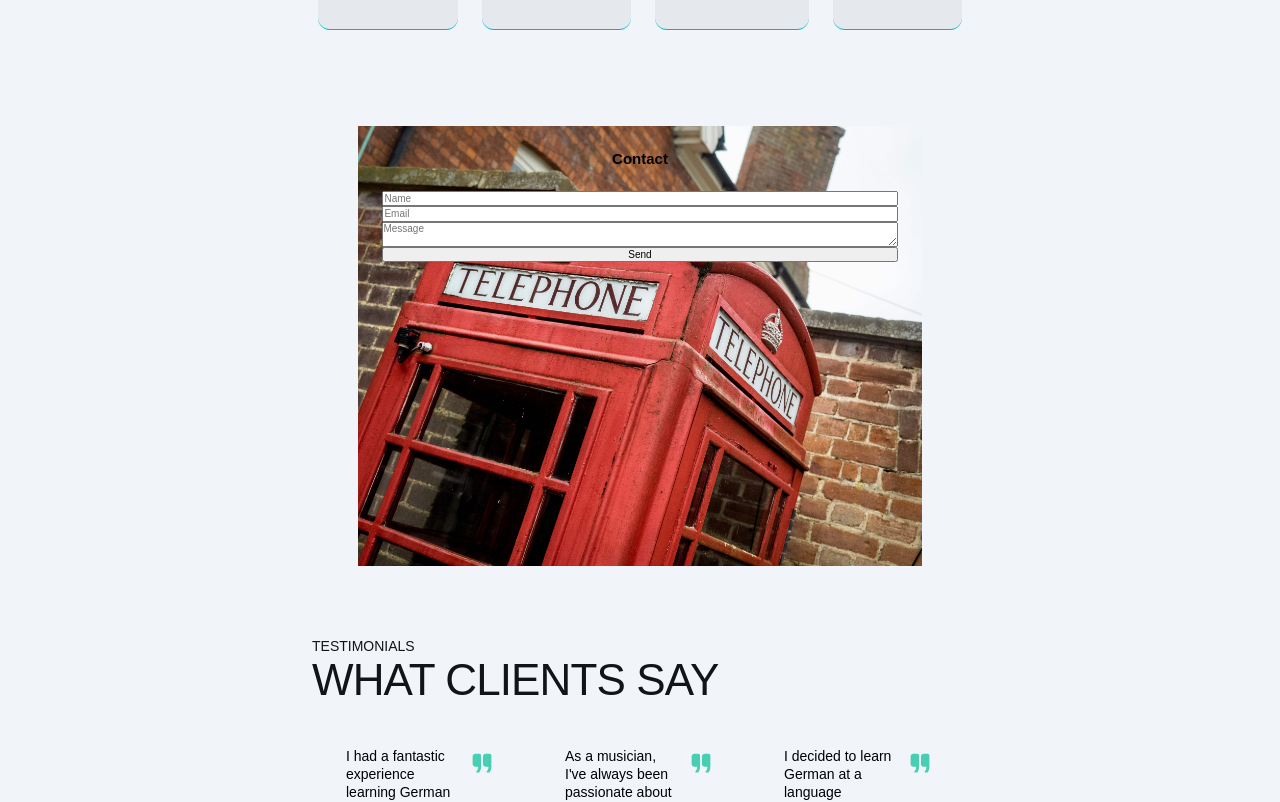
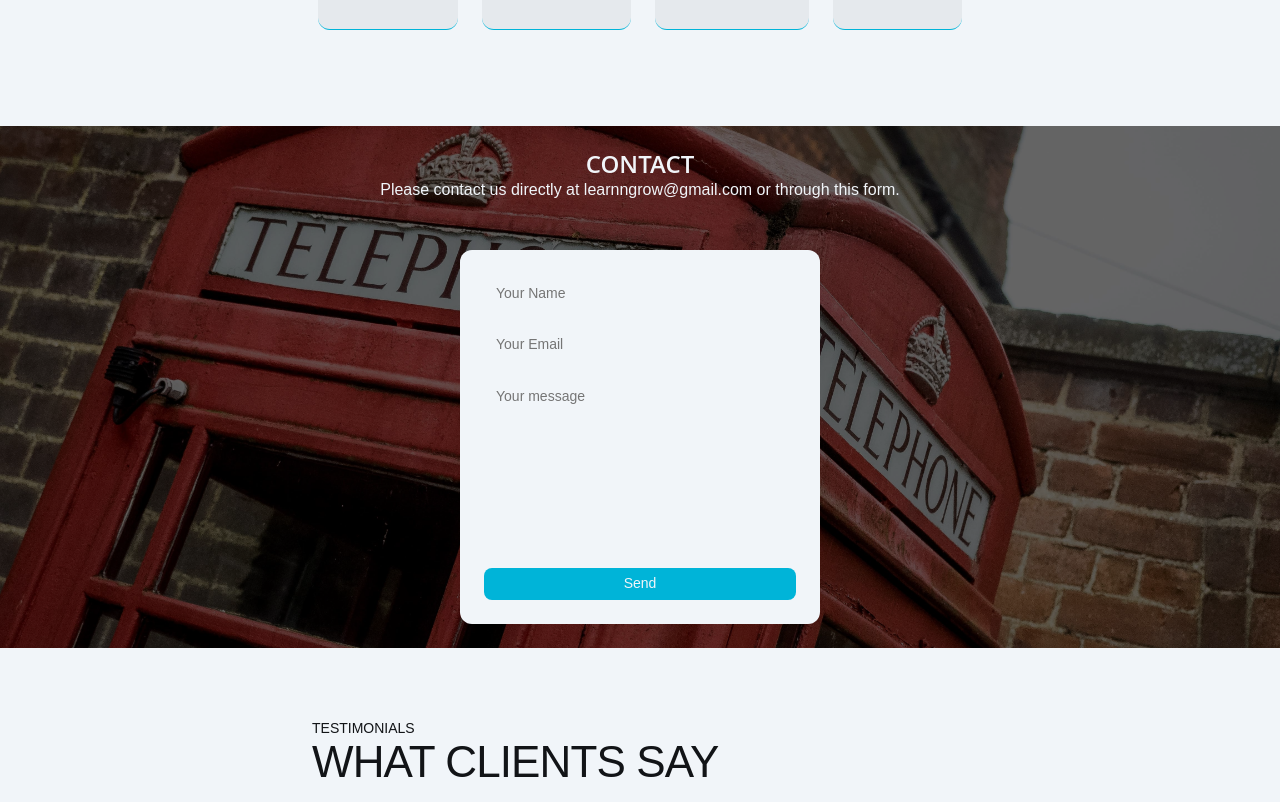
Before and after one commit to Alexandrbig1/learn-n-grow, a React (Vite) app: page / in a window 1280 px wide. Shown: the part 960-1762 px from the top of the page. Built offline with nearby package versions, Linux system fonts and the light colour scheme.

Commit message:
fix: updated contact section

```diff
--- a/package.json
+++ b/package.json
@@ -32,7 +32,7 @@
     "react-icons": "^5.0.1",
     "react-router-dom": "^6.22.2",
     "react-slick": "^0.30.2",
-    "react-toastify": "^10.0.4",
+    "react-toastify": "^10.0.5",
     "slick-carousel": "^1.8.1",
     "styled-components": "^6.1.8"
   },
--- a/src/components/App.jsx
+++ b/src/components/App.jsx
@@ -1,17 +1,15 @@
 import { ThemeProvider } from "styled-components";
 import { GlobalStyle } from "./GlobalStyle";
+import { ToastContainer } from "react-toastify";
+import "react-toastify/dist/ReactToastify.css";
+import RootLayout from "../layouts/RootLayout";
+import { lazy, useState } from "react";
 import {
   Route,
   RouterProvider,
   createBrowserRouter,
   createRoutesFromElements,
 } from "react-router-dom";
-import RootLayout from "../layouts/RootLayout";
-import Home from "../pages/Home/Home";
-import { useState } from "react";
-import Privacy from "../pages/Privacy/Privacy";
-import Terms from "../pages/Terms/Terms";
-import NotFound from "../pages/NotFound/NotFound";
 
 const theme = {
   light: {
@@ -19,6 +17,7 @@ const theme = {
       mainBgColor: "#f1f5f9",
       mainBgColorLowOp: "#3e3e3e10",
       accentColor: "#00b4d8",
+      accentColorLowOp: "#00b4d830",
       accentColorHover: "#0090ad",
       mainTextColor: "#121417",
       mainTextColorRev: "#f1f5f9",
@@ -29,11 +28,17 @@ const theme = {
       mainBgColor: "#242424",
       mainBgColorLowOp: "#f1f5f920",
       accentColor: "#bfd6ea",
+      accentColorLowOp: "#bfd6ea30",
       accentColorHover: "#99abbb",
       mainTextColor: "#121417",
     },
   },
 };
+
+const Home = lazy(() => import("../pages/Home/Home"));
+const Privacy = lazy(() => import("../pages/Privacy/Privacy"));
+const Terms = lazy(() => import("../pages/Terms/Terms"));
+const NotFound = lazy(() => import("../pages/NotFound/NotFound"));
 
 function App() {
   const [isDarkTheme, setIsDarkTheme] = useState(() => {
@@ -66,6 +71,7 @@ function App() {
     <ThemeProvider theme={isDarkTheme ? theme.dark : theme.light}>
       <GlobalStyle />
       <RouterProvider router={router} />
+      <ToastContainer />
     </ThemeProvider>
   );
 }
--- a/src/components/Contact/Contact.jsx
+++ b/src/components/Contact/Contact.jsx
@@ -1,17 +1,96 @@
-import { ContactContainer, ContactForm, ContactTitle } from "./Contact.styled";
+import { useRef } from "react";
+import emailRegex from "../../regex/emailRegex";
+import { toast } from "react-toastify";
+import { commonToastOptions } from "../../helpers/toastOptions";
+import {
+  ContactBtn,
+  ContactContainer,
+  ContactForm,
+  ContactInput,
+  ContactText,
+  ContactTextarea,
+  ContactTitle,
+  ContactWrapper,
+} from "./Contact.styled";
 
 function Contact() {
+  const form = useRef();
+
+  const handleNeedHelp = async (e) => {
+    e.preventDefault();
+
+    const data = {
+      name: e.target.name.value,
+      email: e.target.email.value,
+      message: e.target.message.value,
+    };
+
+    const validEmail = emailRegex.test(data.email);
+    const validMessage = data.message.length > 0;
+
+    if (!(validEmail && validMessage)) {
+      if (!validMessage && data.email.length === 0) {
+        toast.warning(
+          "Please fill in all required fields!",
+          commonToastOptions
+        );
+      } else if (!validEmail) {
+        toast.warning(
+          "Please enter a valid email address!",
+          commonToastOptions
+        );
+      } else {
+        toast.warning("Please enter a message!", commonToastOptions);
+      }
+      return;
+    }
+
+    try {
+      // await fetchEmailDB(data);
+      // await emailjs.sendForm(
+      //   VITE_EMAIL_ID,
+      //   VITE_EMAIL_TEMPLATE_ID,
+      //   form.current,
+      //   {
+      //     publicKey: VITE_EMAIL_API_KEY,
+      //     from: "portfolio",
+      //   }
+      // );
+
+      toast.success(
+        "Thank you for reaching out! Your message has been received.",
+        commonToastOptions
+      );
+    } catch (error) {
+      toast.error(
+        "Error submitting request. Please try again later.",
+        commonToastOptions
+      );
+    } finally {
+      form.current.reset();
+    }
+  };
+
   return (
     <ContactContainer>
-      <ContactTitle>Contact</ContactTitle>
-      <div>
-        <ContactForm>
-          <input type="text" placeholder="Name" />
-          <input type="email" placeholder="Email" />
-          <textarea placeholder="Message"></textarea>
-          <button type="submit">Send</button>
+      <ContactWrapper>
+        <ContactTitle>Contact</ContactTitle>
+        <ContactText>
+          Please contact us directly at learnngrow@gmail.com or through this
+          form.
+        </ContactText>
+        <ContactForm ref={form} onSubmit={handleNeedHelp}>
+          <ContactInput type="text" name="name" placeholder="Your Name" />
+          <ContactInput type="text" name="email" placeholder="Your Email" />
+          <ContactTextarea
+            name="message"
+            placeholder="Your message"
+            cols="30"
+            rows="10"
+          ></ContactTextarea>
+          <ContactBtn type="submit">Send</ContactBtn>
         </ContactForm>
-      </div>
+      </ContactWrapper>
     </ContactContainer>
   );
 }
--- a/src/components/Contact/Contact.styled.jsx
+++ b/src/components/Contact/Contact.styled.jsx
@@ -1,24 +1,159 @@
 import styled from "styled-components";
 import formImg from "@/assets/form.jpg";
+import { primaryFont, secondaryFont } from "../fonts";
 
 export const ContactContainer = styled.section`
   margin: 0 auto;
-  padding: 2.4rem 0;
-  width: 80%;
-  height: 44rem;
+  width: 100%;
+  height: 100%;
+`;
+
+export const ContactWrapper = styled.div`
+  padding: 2.4rem 9.6rem;
+  margin: 0 auto;
+  width: 100%;
+  height: auto;
   position: relative;
-  background: url(${formImg});
+  background: url(${formImg}), linear-gradient(#000000, #00000050);
   background-size: cover;
   background-repeat: no-repeat;
   background-position: center;
+  z-index: 1;
+
+  display: flex;
+  flex-direction: column;
+
+  &::before {
+    content: "";
+    position: absolute;
+    top: 0;
+    left: 0;
+    right: 0;
+    bottom: 0;
+    background-color: rgba(0, 0, 0, 0.6);
+    z-index: -1;
+  }
 `;
 
 export const ContactTitle = styled.h2`
   text-align: center;
+  font-family: ${secondaryFont};
+  font-weight: 600;
+  font-size: 24px;
+  line-height: 1.16667;
+  text-transform: uppercase;
+  color: ${(p) => p.theme.colors.mainTextColorRev};
+`;
+
+export const ContactText = styled.p`
+  text-align: center;
+  font-family: ${primaryFont};
+  font-weight: 400;
+  font-size: 16px;
+  line-height: 1.5;
+  color: ${(p) => p.theme.colors.mainTextColorRev};
+  margin-bottom: 4.8rem;
 `;
 
 export const ContactForm = styled.form`
   display: flex;
   flex-direction: column;
+  align-self: center;
+  gap: 1.2rem;
+  background-color: ${(p) => p.theme.colors.mainBgColor};
+  border-radius: 1.2rem;
+  width: 100%;
+  z-index: 20;
   padding: 2.4rem;
+
+  @media (min-width: 768px) {
+    max-width: 36rem;
+  }
 `;
+
+export const ContactInput = styled.input`
+  border: none;
+  outline: none;
+  background: none;
+  padding: 1.2rem;
+  border-radius: 0.8rem;
+  background-color: ${(p) => p.theme.colors.lightColor};
+
+  font-family: ${primaryFont};
+  font-weight: 500;
+  font-size: 1.4rem;
+  line-height: 1.11111;
+  color: ${(p) => p.theme.colors.darkColor};
+
+  transition: all var(--primary-transition);
+
+  &::placeholder {
+    font-family: ${primaryFont};
+    font-weight: 500;
+    font-size: 1.4rem;
+    line-height: 1.11111;
+    color: ${(p) => p.theme.colors.experienceGreyColor};
+  }
+
+  &:focus {
+    outline: none;
+    box-shadow: ${(p) => p.theme.colors.boxShadow} 0px 1px 12px;
+  }
+`;
+
+export const ContactTextarea = styled.textarea`
+  border: none;
+  outline: none;
+  background: none;
+  padding: 1.2rem;
+  border-radius: 0.8rem;
+  background-color: ${(p) => p.theme.colors.lightColor};
+  resize: none;
+
+  font-family: ${primaryFont};
+  font-weight: 500;
+  font-size: 1.4rem;
+  line-height: 1.11111;
+  color: ${(p) => p.theme.colors.darkColor};
+
+  transition: all var(--primary-transition);
+
+  &::placeholder {
+    font-family: ${primaryFont};
+    font-weight: 500;
+    font-size: 1.4rem;
+    line-height: 1.11111;
+    color: ${(p) => p.theme.colors.experienceGreyColor};
+  }
+
+  &:focus {
+    outline: none;
+    box-shadow: ${(p) => p.theme.colors.boxShadow} 0px 1px 12px;
+  }
+`;
+
+export const ContactBtn = styled.button`
+  border: none;
+  background: none;
+  outline: none;
+  display: flex;
+  align-items: center;
+  justify-content: center;
+  gap: 1.2rem;
+  padding: 0.8rem 1.2rem;
+  border-radius: 0.8rem;
+  font-family: ${primaryFont};
+  font-weight: 500;
+  font-size: 1.4rem;
+  line-height: 1.11111;
+  background-color: ${(p) => p.theme.colors.accentColor};
+  color: ${(p) => p.theme.colors.mainTextColorRev};
+  transition: all var(--primary-transition);
+  transition: all 0.5s linear;
+  cursor: pointer;
+
+  &:hover,
+  &:focus {
+    background-color: ${(p) => p.theme.colors.accentColorHover};
+  }
+`;
--- a/src/components/Footer/Footer.styled.jsx
+++ b/src/components/Footer/Footer.styled.jsx
@@ -2,6 +2,5 @@ import styled from "styled-components";
 
 export const FooterWrapper = styled.footer`
   padding: 1.2rem 2.4rem;
-  background-color: ${(p) => p.theme.colors.mainBgColor};
-  background-color: #be4fcf;
+  background-color: ${(p) => p.theme.colors.accentColorLowOp};
 `;
--- /dev/null
+++ b/src/helpers/toastOptions.jsx
@@ -0,0 +1,10 @@
+export const commonToastOptions = {
+  position: "top-right",
+  autoClose: 3000,
+  hideProgressBar: false,
+  closeOnClick: true,
+  pauseOnHover: false,
+  draggable: false,
+  progress: undefined,
+  theme: "light",
+};
--- a/src/pages/Home/Home.jsx
+++ b/src/pages/Home/Home.jsx
@@ -6,12 +6,16 @@ import { Container } from "../../components/layout";
 
 function Home() {
   return (
-    <Container>
-      <Hero />
-      <About />
+    <>
+      <Container>
+        <Hero />
+        <About />
+      </Container>
       <Contact />
-      <Testimonials />
-    </Container>
+      <Container>
+        <Testimonials />
+      </Container>
+    </>
   );
 }
 
--- /dev/null
+++ b/src/regex/emailRegex.jsx
@@ -0,0 +1,3 @@
+const emailRegex = /^[^\s@]+@[^\s@]+\.[^\s@]+$/;
+
+export default emailRegex;
```
Also changed, not shown: 10 other files (tests, documents, lock files or other folders).
